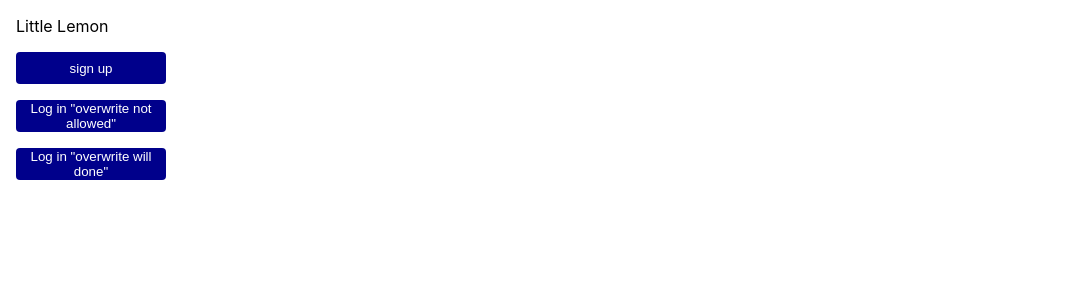
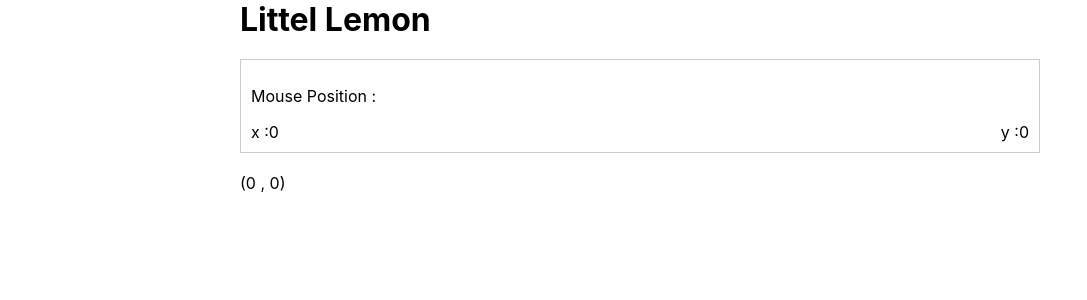
Before and after one commit to itsjustmartin/react, a React (Create React App) app: page / in a window 1280 px wide. Shown: the top 300 px of the page, without its empty margins (0-1087 px from the left). Built offline with nearby package versions, Linux system fonts and the light colour scheme.

Commit message:
new mouse tracker

```diff
--- a/src/App.css
+++ b/src/App.css
@@ -1,23 +1,29 @@
 .App {
-  display: flex;
-  flex: 1;
-  height: 100vh;
-  flex-direction: column;
-  padding: 16px;
+  margin: 0 auto;
+  max-width: 800px;
+  padding: 0 20px;
 }
 
-button {
-  margin-top: 16px;
-  width: 150px;
-  height: 32px;
-  border: none;
-  border-radius: 4px;
-  background-color: darkblue;
-  color: white;
+.header {
+  font-size: 2em;
+  font-weight: bold;
+  margin-bottom: 20px;
 }
 
-button:disabled,
-button[disabled] {
-  background-color: #cccccc;
-  color: #666666;
+.BasicTracker {
+  border: 1px solid #ccc;
+  padding: 10px;
+  margin-bottom: 20px;
 }
+
+.Row {
+  display: flex;
+  justify-content: space-between;
+  align-items: center;
+}
+
+.PointMouseLogger {
+  font-size: 1.2em;
+  font-weight: bold;
+  margin-bottom: 10px;
+}
--- a/src/App.js
+++ b/src/App.js
@@ -1,40 +1,72 @@
 import "./App.css";
+import { useState, useEffect } from 'react';
 
-const Button = ({ type, children, ...buttonProps }) => {
-  const className = type === "primary" ? "PrimaryButton" : "SecondaryButton";
+const withMousePosition = (WrappedComponent) => {
+  return (props) => {
+    const [mousePosition, setMousePosition] = useState({
+      x: 0,
+      y: 0,
+    })
+
+    useEffect(() => {
+      const handleMousePositionChange = (e) => {
+        setMousePosition({
+          x: e.clientX,
+          y: e.clientY,
+        });
+      };
+      window.addEventListener("mousemove", handleMousePositionChange);
+
+      return () => {
+        window.removeEventListener("mousemove", handleMousePositionChange);
+      };
+    }, []);
+
+    return (
+      <WrappedComponent {...props} mousePosition={mousePosition} />
+    )
+  }
+}
+
+const PanelMouseLogger = ({ mousePosition }) => {
+  if (!mousePosition) {
+    return null;
+  }
+
   return (
-    <button className={`Button ${className}`} {...buttonProps}>
-      {children}
-    </button>
-  );
-};
-
-const LoginButton =({type , children ,...buttonProps}) => {
-  return(
-    <Button type="secondary" {...buttonProps} onClick={()=>{alert("Logging in !")}}>
-      {children}
-    </Button>
+    <div className="BasicTracker">
+      <p>Mouse Position :</p>
+      <div className="Row">
+        <span>x :{mousePosition.x}</span>
+        <span>y :{mousePosition.y}</span>
+      </div>
+    </div>
   )
 }
 
-const LoginButton2 =({type , children ,...buttonProps}) => {
-  return(
-    <Button type="secondary" onClick={()=>{alert("Logging in !")}} {...buttonProps} >
-      {children}
-    </Button>
+const PointMouseLogger = ({ mousePosition }) => {
+  if (!mousePosition) {
+    return null;
+  }
+  return (
+    <p>
+      ({mousePosition.x} , {mousePosition.y})
+    </p>
   )
+
 }
 
-function App (){
+const PanelMouseTracker = withMousePosition(PanelMouseLogger);
+const PointMouseTracker = withMousePosition(PointMouseLogger);
+
+function App() {
   return (
-    <div className="App" >
-      <header className="Header">Little Lemon</header>
-      <Button type="primary" onClick={()=>{alert("Signing up !")}} > sign up</Button>
-      {/* try the over ride which one will done */}
-      <LoginButton type="secondary" onClick={()=>{alert("Signing up !")}}>Log in "overwrite not allowed"</LoginButton>
-      <LoginButton2 type="secondary" onClick={()=>{alert("Signing up !")}}>Log in "overwrite will done"</LoginButton2>
-
+    <div className="App">
+      <header className="header">Littel Lemon</header>
+      <PanelMouseTracker />
+      <PointMouseTracker />
     </div>
   )
+
 }
 export default App;
```
